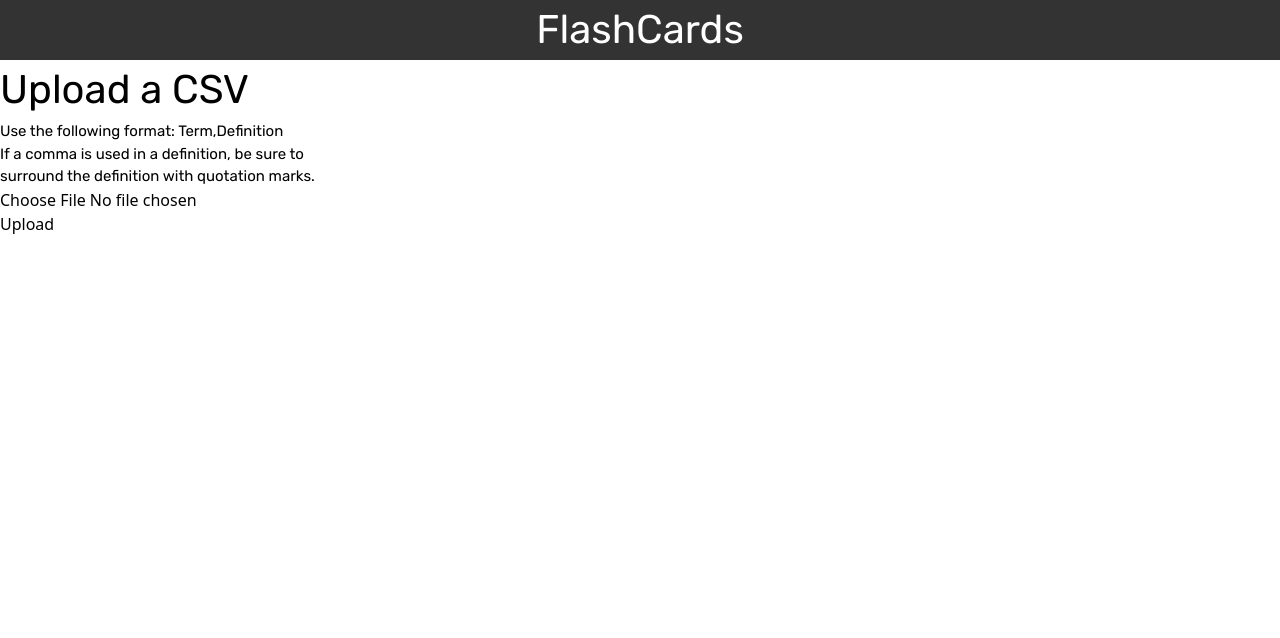
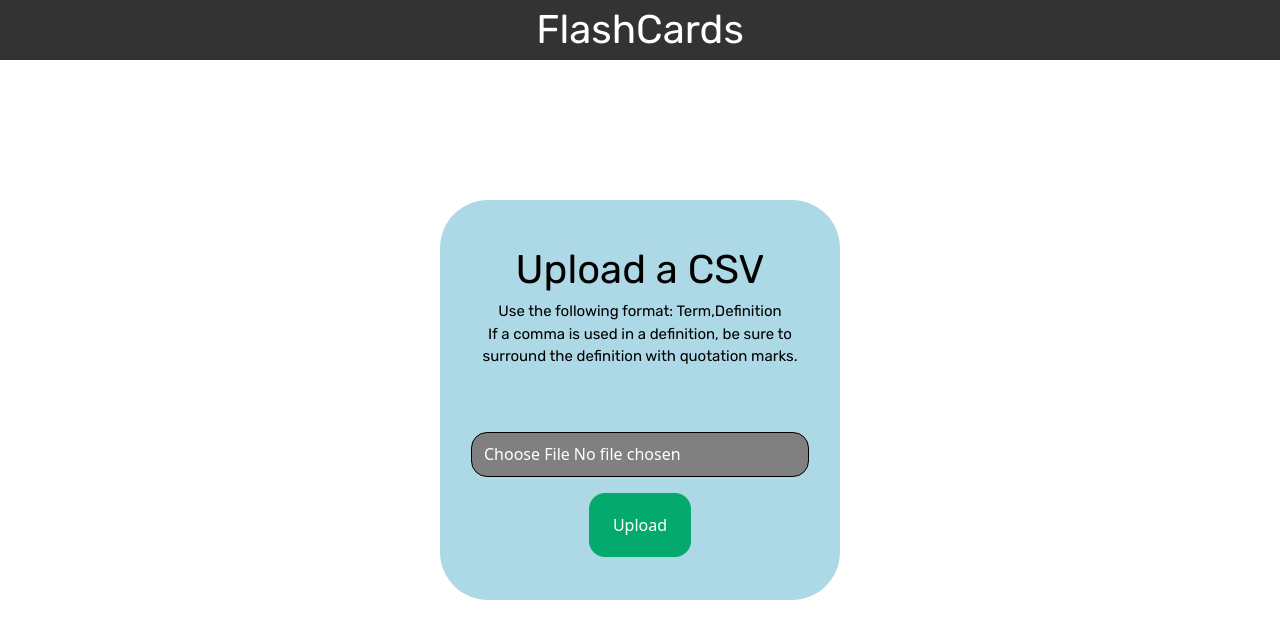
Before and after one commit to SamB221/FastFlashCards, a React (Vite) app: page / in a window 1280 px wide. Shown: the top 638 px of the page. Built offline with nearby package versions, Linux system fonts and the light colour scheme.

Commit message:
Basic UI (button styling) update

```diff
--- a/index.html
+++ b/index.html
@@ -2,7 +2,7 @@
 <html lang="en">
   <head>
     <meta charset="UTF-8" />
-    <link rel="icon" type="image/svg+xml" href="/slidefavicon.svg" />
+    <link rel="icon" type="image/svg+xml" href="/slidefavicon2.svg" />
     <link rel='stylesheet' href='https://fonts.googleapis.com/css?family=Rubik'>
     <meta name="viewport" content="width=device-width, initial-scale=1.0" />
     <title>FlashCards</title>
--- a/src/components/LowerRightOption.css
+++ b/src/components/LowerRightOption.css
@@ -2,11 +2,17 @@
     font-family: 'Rubik';
     font-size: 20px;
     position: fixed;
-    bottom: 2vw;
-    right: 2vw;
-    width: 110px;
-    height: 25px;
+    bottom: 3rem;
+    right: 3rem;
+    width: 9rem;
+    height: 4rem;
     display: block !important;
 
     background-color: #04AA6D;
+    border: none;
+    color: white;
+    padding: 1rem;
+    text-align: center;
+    display: inline-block;
+    border-radius: 1.5rem;
 }
--- /dev/null
+++ b/src/components/UploadPage.css
@@ -0,0 +1,41 @@
+#uploadcontainer {
+    width: 25rem;
+    height: 25rem;
+    background-color: #ADD8E6;
+    border-radius: 3rem;
+
+    position: absolute;
+    left: 50%;
+    top: 50%;
+    -webkit-transform: translate(-50%, -50%);
+    transform: translate(-50%, -50%);
+    text-align: center;
+}
+
+#uploadtext {
+    padding-top: 10%;
+}
+
+#fileupload {
+    margin-top: 4em;
+    background-color: gray;
+    color: white;
+    padding: 0.6rem 0.75rem;
+    text-align: center;
+    display: inline-block;
+    border-style: solid;
+    border-color: black;
+    border-width: 1px 1px;
+    border-radius: 1rem;
+}
+
+#uploaded {
+    margin-top: 1em;
+    background-color: #04AA6D;
+    border: none;
+    color: white;
+    padding: 1.25rem 1.5rem;
+    text-align: center;
+    display: inline-block;
+    border-radius: 1rem;
+}
--- a/src/components/UploadPage.jsx
+++ b/src/components/UploadPage.jsx
@@ -1,5 +1,6 @@
 import React, { useRef } from 'react'
 import Title from './Title'
+import './UploadPage.css'
 
 const UploadPage = () => {
     const fileInputRef = useRef(null);
@@ -48,11 +49,13 @@ const UploadPage = () => {
         <>
             <Title title="FlashCards"/>
             <div id="uploadcontainer">
+                <div id="uploadtext">
                 <h1>Upload a CSV</h1>
-                <p>Use the following format: Term,Definition <br />
-                    If a comma is used in a definition, be sure to <br />
-                    surround the definition with quotation marks.
-                </p>
+                    <p>Use the following format: Term,Definition <br />
+                        If a comma is used in a definition, be sure to <br />
+                        surround the definition with quotation marks.
+                    </p>
+                </div>
                 <form id="uploadform" onSubmit={handleSubmit}>
                     <input id="fileupload" name="file" type="file" accept=".csv,.txt" ref={fileInputRef} />
                     <br />
```
Also changed, not shown: public/slidefavicon2.svg (added).
